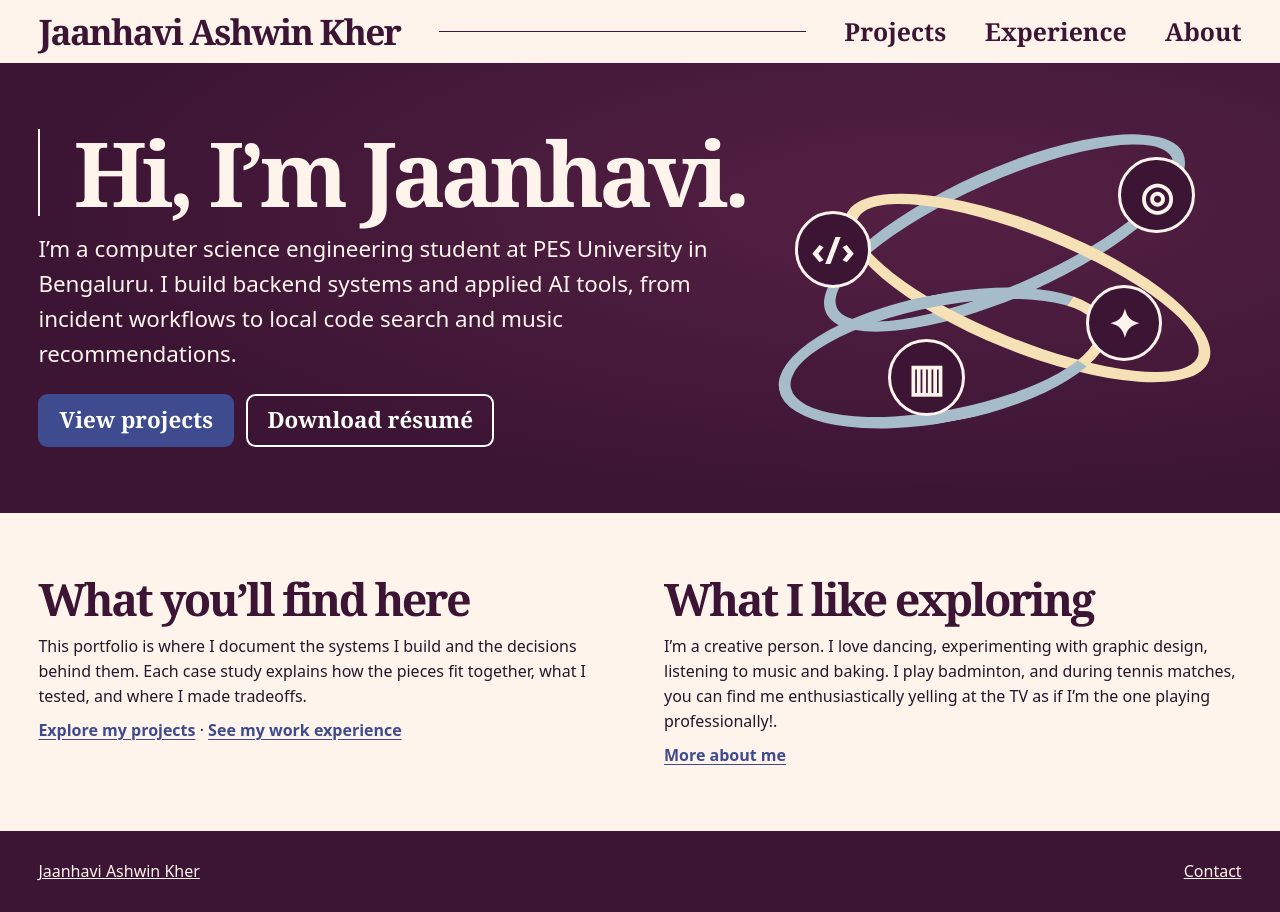
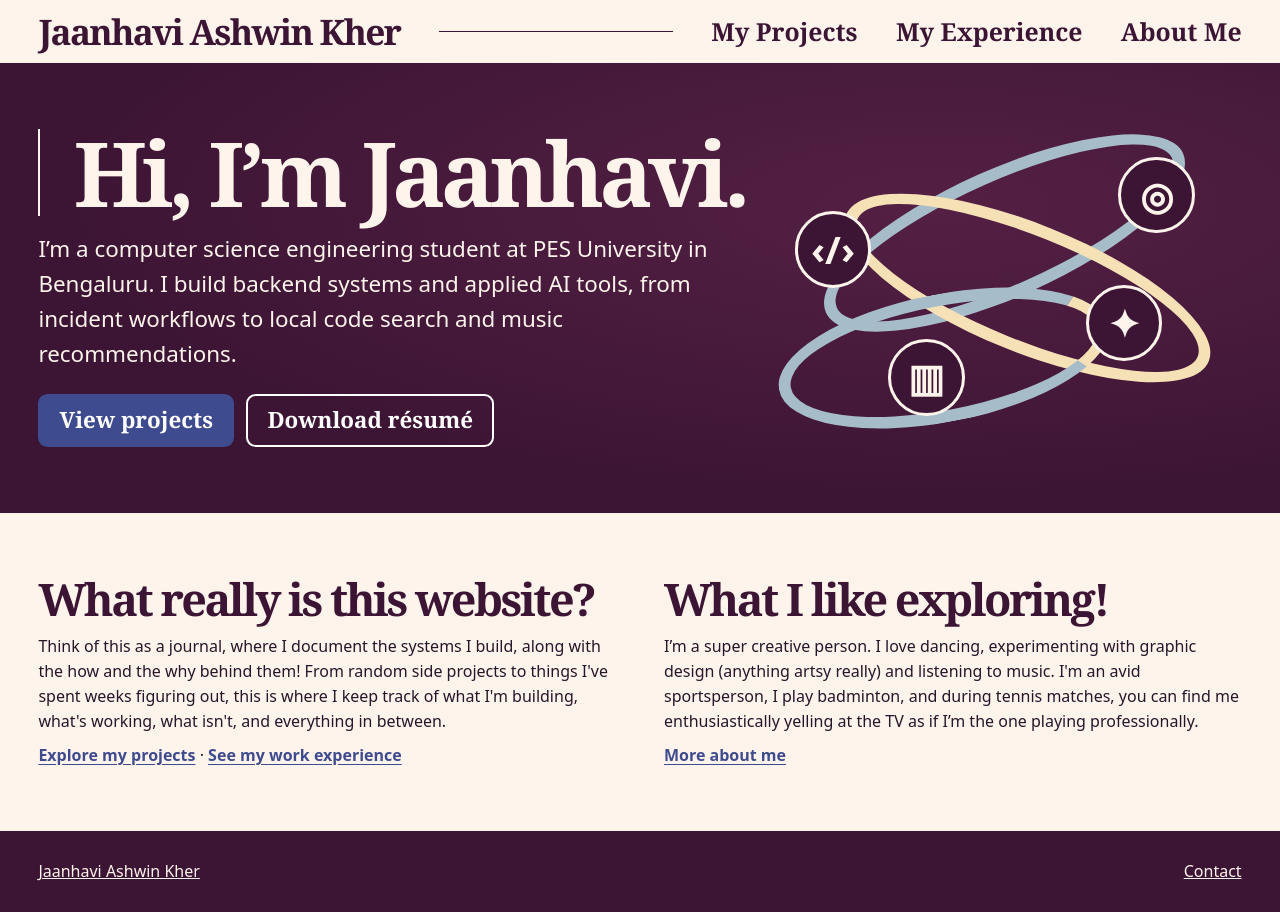
Before and after one commit to jaanhavik777/my-portfolio, a plain HTML site: page index.html in a window 1280 px wide. Drawn offline with Linux system fonts and the light colour scheme.

Commit message:
Revise portfolio content and navigation links
Updated content and structure of the portfolio website.

```diff
--- a/index.html
+++ b/index.html
@@ -1,15 +1,15 @@
 <!doctype html>
 <html lang="en"><head><meta charset="utf-8"><meta name="viewport" content="width=device-width, initial-scale=1"><meta name="description" content="Jaanhavi Ashwin Kher’s technical portfolio covering backend systems, security workflows, and applied AI."><title>Jaanhavi Ashwin Kher | Technical Portfolio</title><link rel="stylesheet" href="style.css"><script defer src="links.js"></script></head>
-<body><a class="skip" href="#main">Skip to content</a><header><div class="shell top"><a class="brand" href="index.html">Jaanhavi Ashwin Kher</a><span class="rule"></span><nav aria-label="Main navigation"><a href="projects.html">Projects</a><a href="experience.html">Experience</a><a href="about.html">About</a></nav></div></header><main id="main"><section class="hero"><div class="shell hero-grid"><div><h1>Hi, I&rsquo;m Jaanhavi.</h1><p class="home-lead">I&rsquo;m a computer science engineering student at PES University in Bengaluru. I build backend systems and applied AI tools, from incident workflows to local code search and music recommendations.</p><div class="actions"><a class="button" href="projects.html">View projects</a><a class="button outline" href="resume.pdf" download>Download résumé</a></div></div><div class="art" aria-hidden="true"><div class="loop one"></div><div class="loop two"></div><div class="loop three"></div><span class="orb o1">‹/›</span><span class="orb o2">◎</span><span class="orb o3">✦</span><span class="orb o4">▥</span></div></div></section>
+<body><a class="skip" href="#main">Skip to content</a><header><div class="shell top"><a class="brand" href="index.html">Jaanhavi Ashwin Kher</a><span class="rule"></span><nav aria-label="Main navigation"><a href="projects.html">My Projects</a><a href="experience.html">My Experience</a><a href="about.html">About Me</a></nav></div></header><main id="main"><section class="hero"><div class="shell hero-grid"><div><h1>Hi, I&rsquo;m Jaanhavi.</h1><p class="home-lead">I&rsquo;m a computer science engineering student at PES University in Bengaluru. I build backend systems and applied AI tools, from incident workflows to local code search and music recommendations.</p><div class="actions"><a class="button" href="projects.html">View projects</a><a class="button outline" href="resume.pdf" download>Download résumé</a></div></div><div class="art" aria-hidden="true"><div class="loop one"></div><div class="loop two"></div><div class="loop three"></div><span class="orb o1">‹/›</span><span class="orb o2">◎</span><span class="orb o3">✦</span><span class="orb o4">▥</span></div></div></section>
 <div class="shell home-intro">
 <section>
-<h2 class="lined">What you&rsquo;ll find here</h2>
-<p>This portfolio is where I document the systems I build and the decisions behind them. Each case study explains how the pieces fit together, what I tested, and where I made tradeoffs.</p>
+<h2 class="lined">What really is this website?</h2>
+<p>Think of this as a journal, where I document the systems I build, along with the how and the why behind them! From random side projects to things I've spent weeks figuring out, this is where I keep track of what I'm building, what's working, what isn't, and everything in between.</p>
 <p><a href="projects.html">Explore my projects</a> &middot; <a href="experience.html">See my work experience</a></p>
 </section>
 <section>
-<h2 class="lined">What I like exploring</h2>
-<p>I&rsquo;m a creative person. I love dancing, experimenting with graphic design, listening to music and baking. I play badminton, and during tennis matches, you can find me enthusiastically yelling at the TV as if I&rsquo;m the one playing professionally!.</p>
+<h2 class="lined">What I like exploring!</h2>
+<p>I&rsquo;m a super creative person. I love dancing, experimenting with graphic design (anything artsy really) and listening to music. I'm an avid sportsperson, I play badminton, and during tennis matches, you can find me enthusiastically yelling at the TV as if I&rsquo;m the one playing professionally.</p>
 <p><a href="about.html">More about me</a></p>
 </section>
 </div></main><footer><div class="shell site-footer"><a href="index.html">Jaanhavi Ashwin Kher</a><a href="about.html#contact">Contact</a></div></footer></body></html>
```
